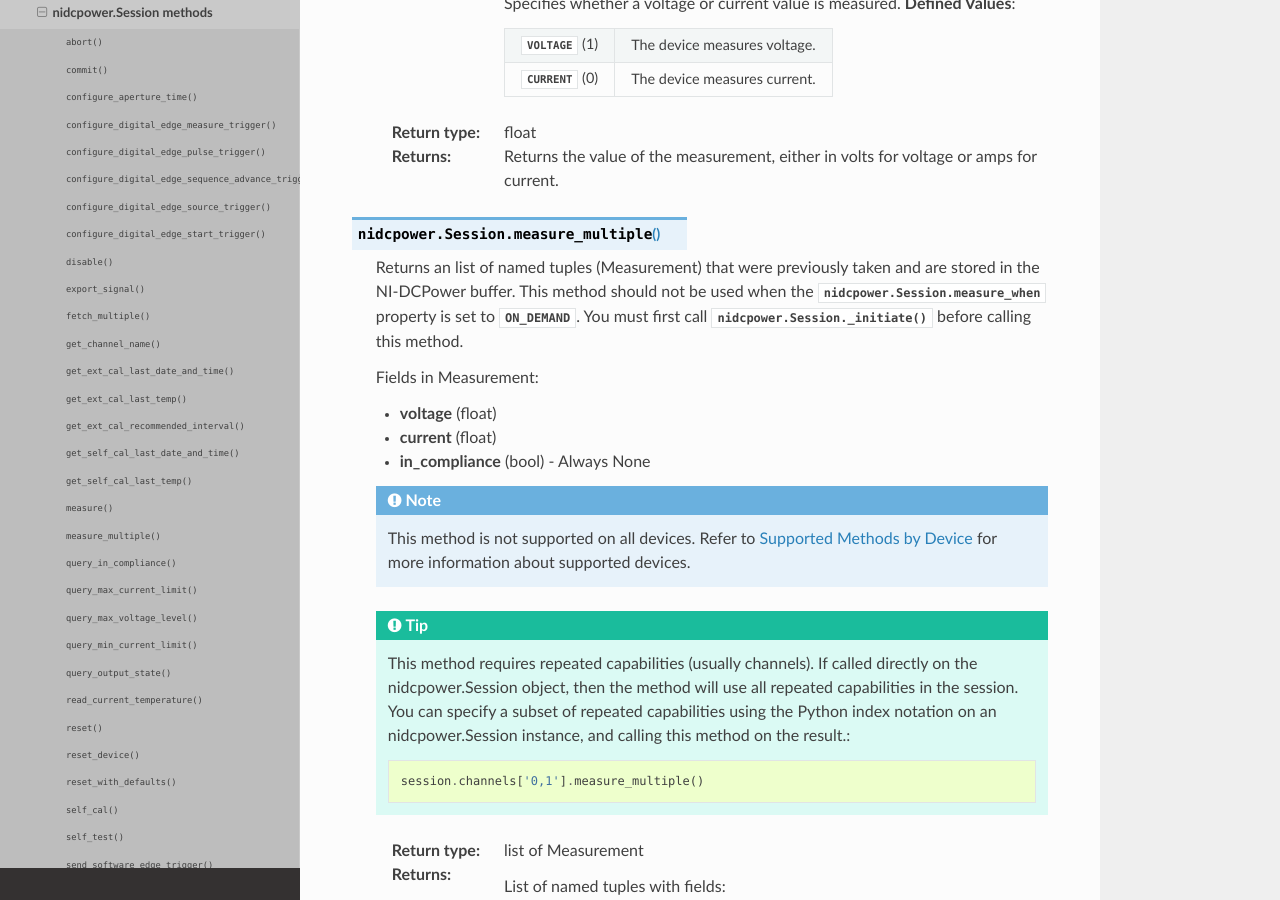
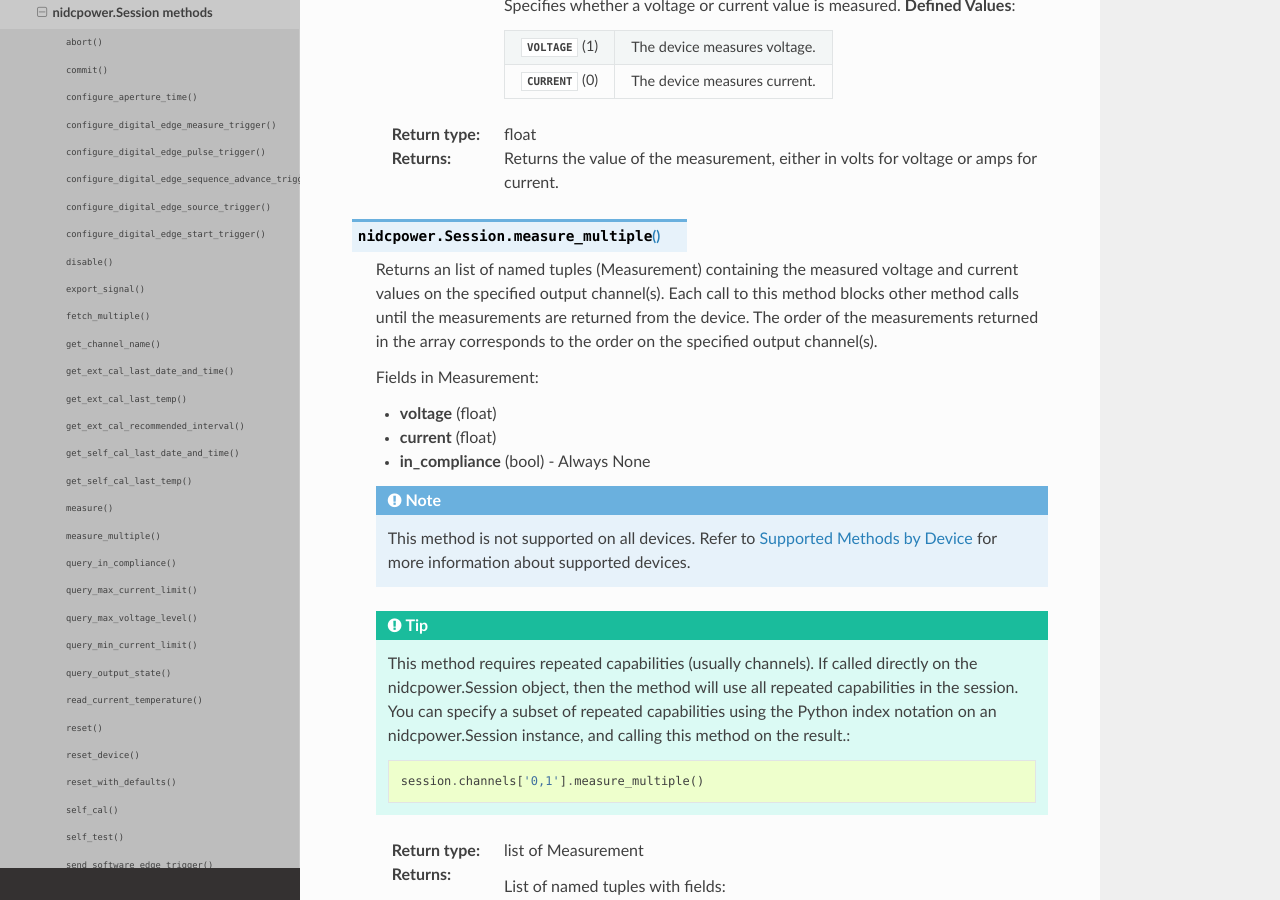
Before and after one commit to ni/nimi-python, a Sphinx documentation site: the page built from docs/nidcpower/functions.rst, in a window 1280 px wide and 900 px high, scrolled down 9939 px. Built offline with Sphinx 7.4.7 and the Read the Docs theme 2.0.0, drawn with Linux system fonts in a browser that asks for light colours; some of the changed text lies outside the part shown.

Commit message:
Update generated files

```diff
--- a/docs/nidcpower/functions.rst
+++ b/docs/nidcpower/functions.rst
@@ -721,11 +721,11 @@
 
 .. py:method:: measure_multiple()
 
-    Returns an list of named tuples (Measurement) that were
-    previously taken and are stored in the NI-DCPower buffer. This method
-    should not be used when the :py:data:`nidcpower.Session.measure_when` property is
-    set to :py:data:`~nidcpower.MeasureWhen.ON_DEMAND`. You must first call
-    :py:meth:`nidcpower.Session._initiate` before calling this method.
+    Returns an list of named tuples (Measurement) containing the measured voltage
+    and current values on the specified output channel(s). Each call to this method
+    blocks other method calls until the measurements are returned from the device.
+    The order of the measurements returned in the array corresponds to the order
+    on the specified output channel(s).
 
     Fields in Measurement:
 
```
Also changed, not shown: other parts of docs/nidcpower/functions.rst (+5 -5 lines), 1 other file.
